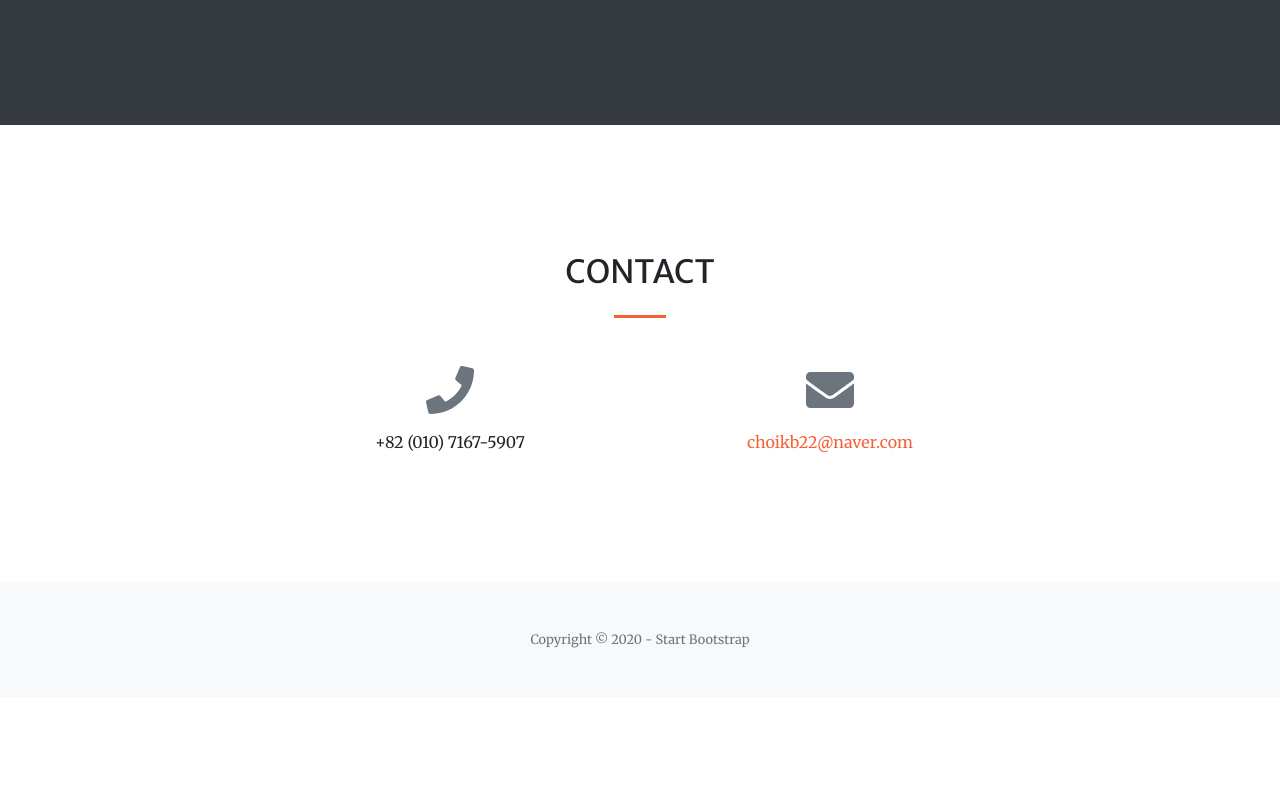
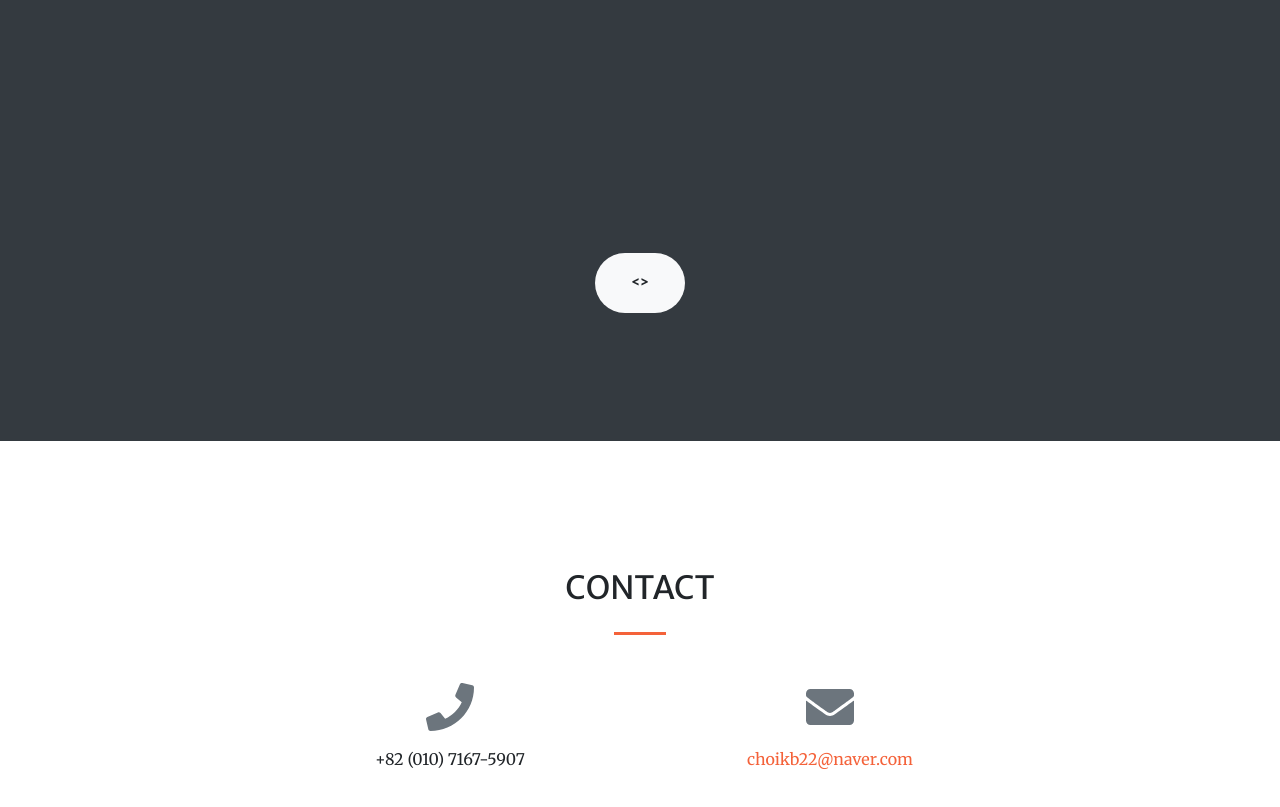
Before and after one commit to ChoiKyoungpin/Choi.github.io, a website: page index.html in a window 1280 px wide. Shown: the part 2414-3221 px from the top of the page. Before the commit the page ends 3111 px from the top, so only its background shows below. Drawn offline with nearby package versions, Linux system fonts and the light colour scheme.

Commit message:
Update index.html

```diff
--- a/index.html
+++ b/index.html
@@ -205,6 +205,11 @@
             </div>
             -->
         </section>
+        <section class="page-section bg-dark text-white">
+              <div class="container text-center">
+                <a class="btn btn-light btn-xl" href="https://github.com/ChoiKyoungpin" target="_blank"> <<Soccer>> </a>
+              </div>
+        </section>
         <!-- Contact-->
         <section class="page-section" id="contact">
             <div class="container">
```
